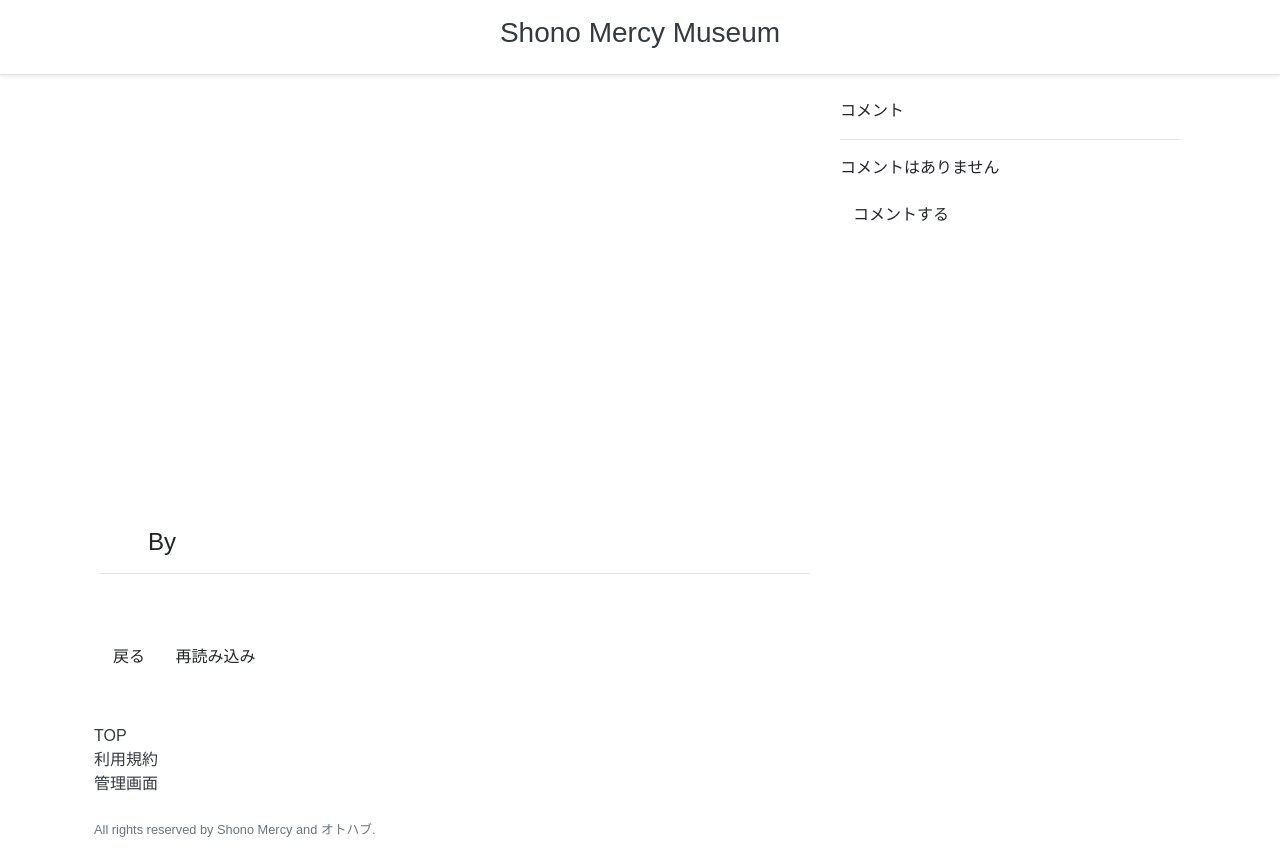
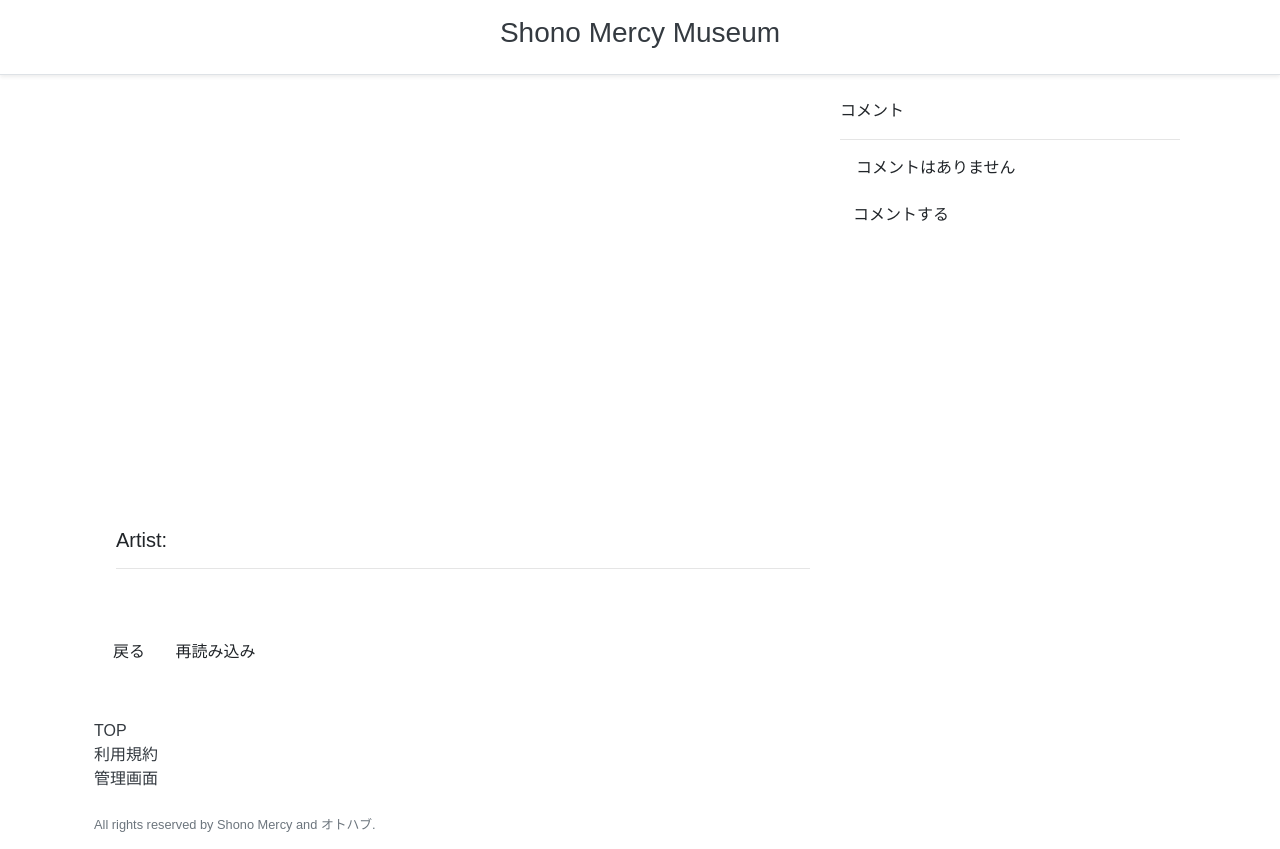
Before and after one commit to takehiro-ichimura/museum, a Django app: template museum/templates/museum/post_show.html in a window 1280 px wide. Shown: the top 849 px of the page. Run offline with Django 3.2, Linux system fonts and the light colour scheme; the template is opened without the code that fills it, so the values that code supplies are empty; some libraries are stand-ins or nearby versions; some web fonts are replaced.

Commit message:
improve padding

```diff
--- a/museum/templates/museum/post_show.html
+++ b/museum/templates/museum/post_show.html
@@ -10,19 +10,27 @@
             </div>
             <div class="pt-4">
                 <h2>{{ post.title }}</h2>
-                <h4 class="pl-5">By
+            </div>
+            <div class="pl-3">
+                <h5>
+                    Artist:
                     {% for artist in artists %}
                         <a href="/artists#heading{{ artist.id }}">{{ artist.name }}</a>
                     {% endfor %}
-                </h4>
+                </h5>
+            </div>
+            <div class="pl-3">
                 <hr>
                 <p class="pt-2">{{ post.text|linebreaksbr|urlize }}</p>
+            </div>
+            <div class="text-right">
                 <p>{{ post.published_date }}</p>
             </div>
         </div>
         <div class="col-md-4">
             <p>コメント</p>
             <hr>
+            <div class="pl-3">
                 {% for comment in post.comments.all %}
                     <div class="comment">
                         <div class="date">{{ comment.created_date }}</div>
@@ -32,6 +40,7 @@
                 {% empty %}
                     <p>コメントはありません</p>
                 {% endfor %}
+            </div>
             <a class="btn" href="/posts/{{ post.id }}/comment">コメントする</a>
         </div>
     </div>
```
Lines whose indentation alone changed are shown as unchanged.
